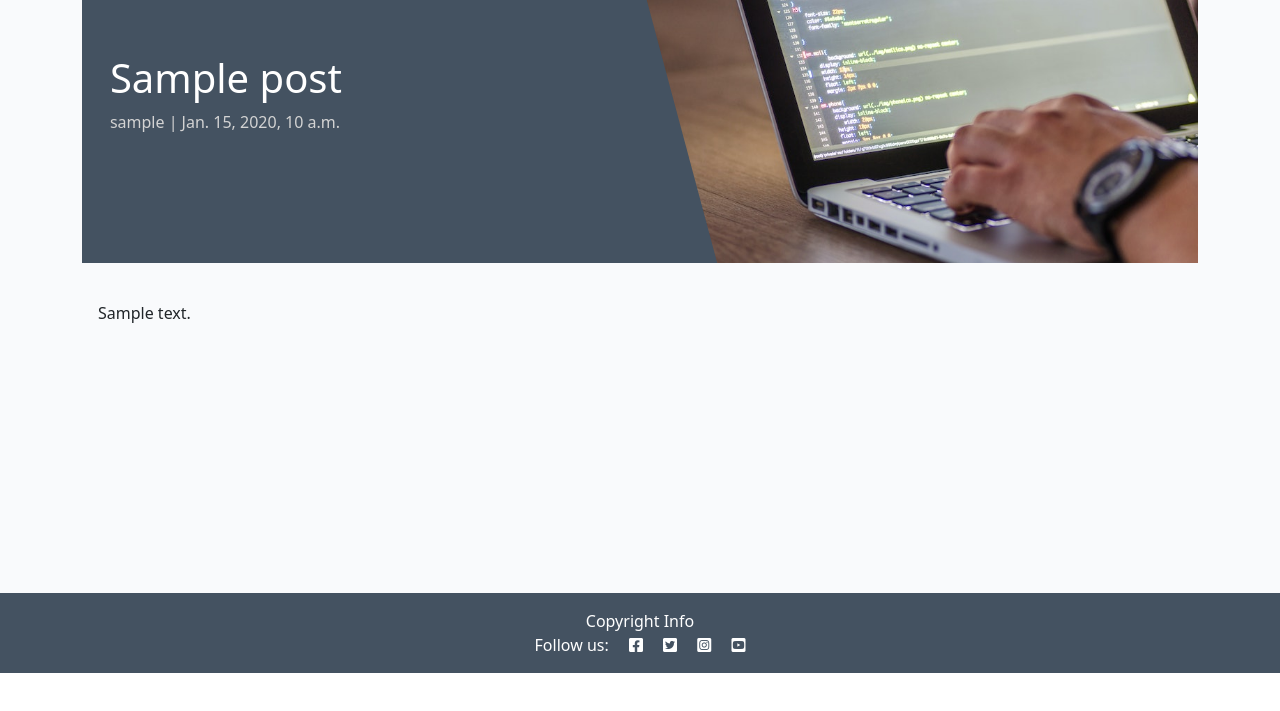
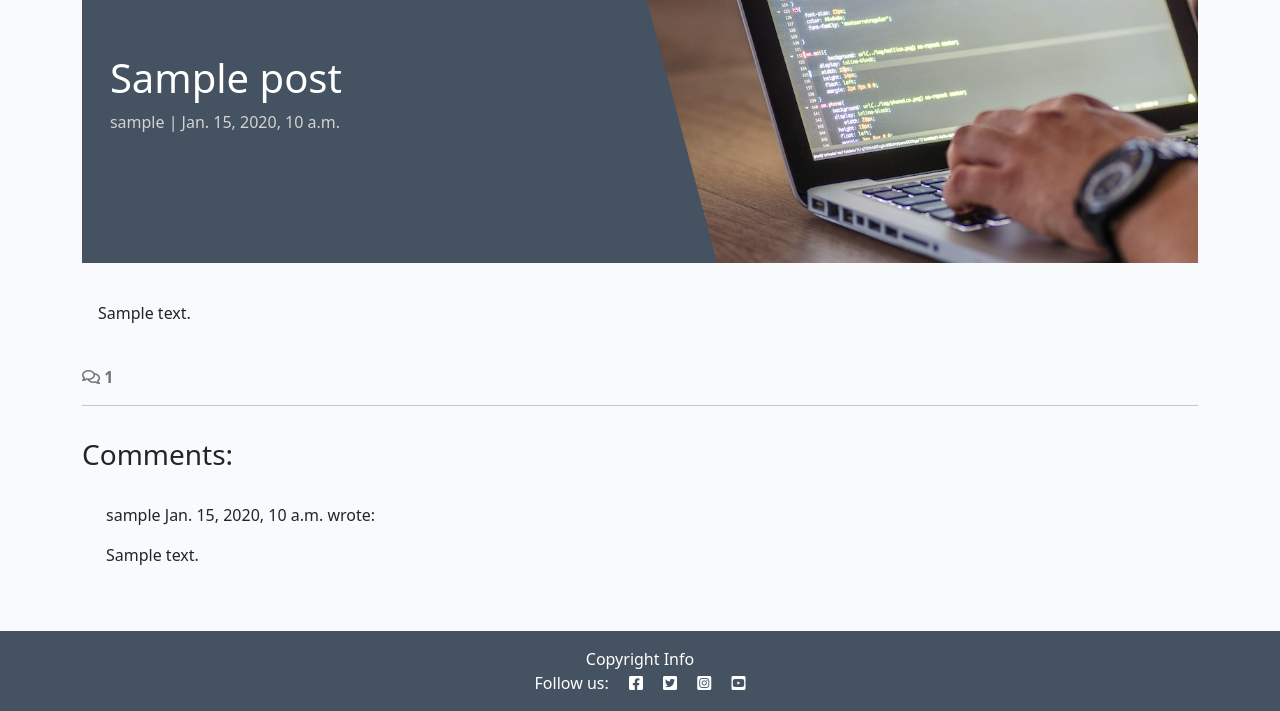
Before and after one commit to KiwiFunk/django-blog, a Django app: a page that uses blog/templates/blog/post_detail.html in a window 1280 px wide. Shown: the part 127-838 px from the top of the page. Before the commit the page ends 800 px from the top, so only its background shows below. Run offline with Django 4.2, Linux system fonts and the light colour scheme; tables that the repository leaves empty hold one stand-in row (values such as "Sample post"); parts of the project's set-up code (start-up, migrations or seed data) failed here and were passed over.

Commit message:
Added comments to blog app. Updated views and post_detail html

```diff
--- a/blog/templates/blog/post_detail.html
+++ b/blog/templates/blog/post_detail.html
@@ -29,6 +29,48 @@
             </div>
         </div>
     </div>
+    <!-- Displaying count of comments -->
+  <div class="row">
+    <div class="col-12">
+      <strong class="text-secondary">
+        <i class="far fa-comments"></i> {{ comment_count }}
+      </strong>
+    </div>
+    <!-- Create line break -->
+    <div class="col-12">
+      <hr>
+    </div>
+  </div>
+  <!-- Displaying Comments -->
+  <div class="row">
+    <div class="col-md-8 card mb-4  mt-3 ">
+      <h3>Comments:</h3>
+      <div class="card-body">
+        <!--Iterate through each comment in comments -->
+        {% for comment in comments %}
+        <div class="p-2 comments
+          {% if not comment.approved and comment.author == user %}
+          faded{% elif not comment.approved %} d-none{% endif %}">
+          <p class="font-weight-bold">
+            {{ comment.author }}
+            <span class="font-weight-normal">
+              {{ comment.created_on }}
+            </span> wrote:
+          </p>
+          <div id="comment{{ comment.id }}">
+            {{ comment.body | linebreaks }}
+          </div>
+          {% if not comment.approved and comment.author == user %}
+          <p class="approval">
+            This comment is awaiting approval
+          </p>
+          {% endif %}
+        </div>
+        <!-- Our for loop ends here -->
+        {% endfor %}
+      </div>
+    </div>
+  </div>
 </div>
 
 {% endblock content %}
--- a/blog/views.py
+++ b/blog/views.py
@@ -16,11 +16,16 @@ def post_detail(request, slug):
 
     queryset = Post.objects.filter(status=1)
     post = get_object_or_404(queryset, slug=slug)
+    # Post Comments
+    comments = post.comments.all().order_by("-created_on")
+    comment_count = post.comments.filter(approved=True).count()
 
     return render(
         request,
         "blog/post_detail.html",
         {
-            "post": post
+            "post": post,
+            "comments": comments,
+            "comment_count": comment_count
         },
     )
```
